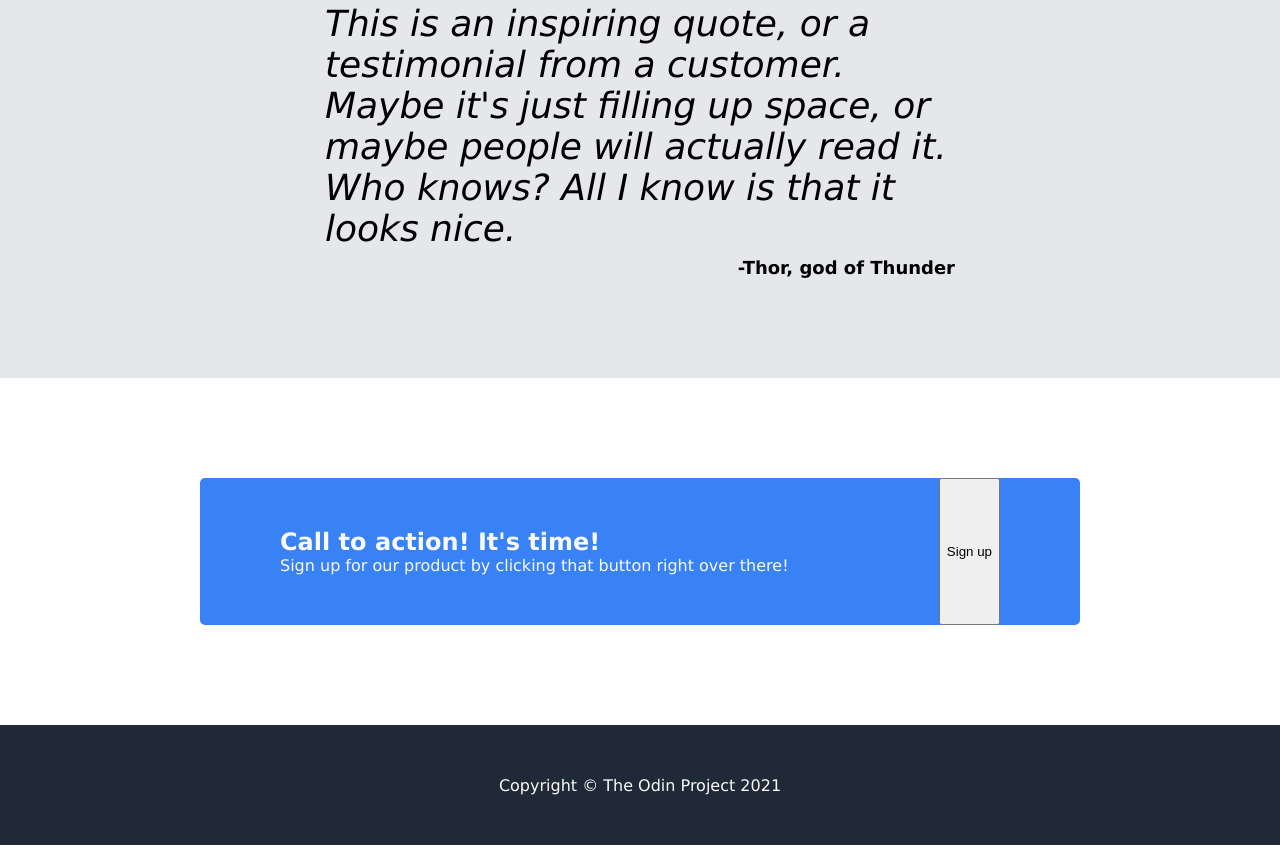
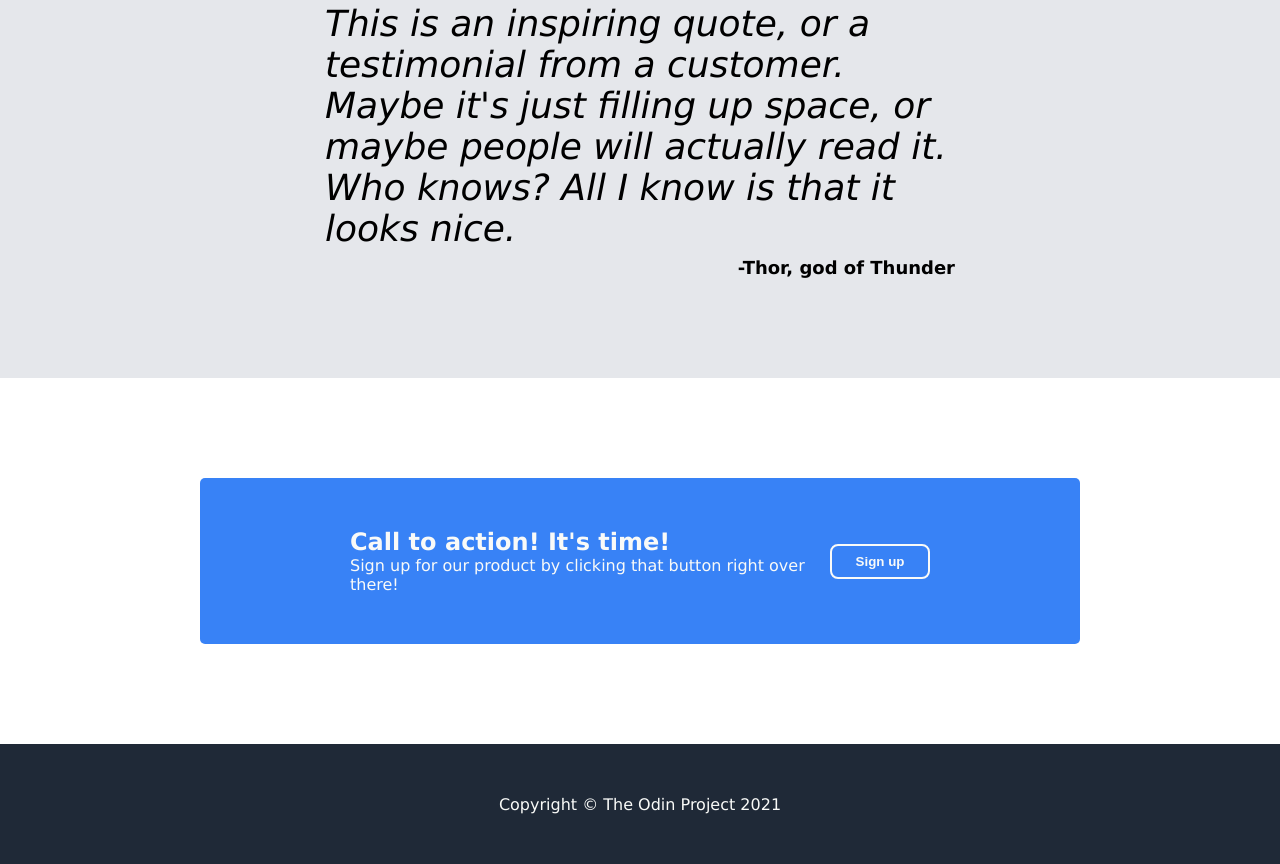
Before and after one commit to SoldierofGod29/odin-landingpage, a plain HTML site: page index.html in a window 1280 px wide. Shown: the part 1148-2012 px from the top of the page. Drawn offline with Linux system fonts and the light colour scheme.

Commit message:
Add justify and align signup button center; and change the font styles, color, button size, and border style for signup button

```diff
--- a/style.css
+++ b/style.css
@@ -57,6 +57,7 @@ body {
     color: #f9faf8;
     font-weight: 700;
     background-color: #3882f6;
+    border-style: solid;
     border-radius: 8px;
     width: 100px;
     height: 35px;
@@ -81,6 +82,7 @@ body {
     display: flex;
     color: #f9faf8;
     font-size: 24px;
+    font-weight: bold;
     align-items: center;
 }
 
@@ -205,7 +207,7 @@ a {
     display: flex;
     flex-direction: column;
     justify-content: center;
-    padding-left: 80px;
+    padding-left: 150px;
 }
 
 .signup-body > h4 {
@@ -226,7 +228,20 @@ a {
 
 .signup-button {
     display: flex;
-    padding-right: 80px;
+    padding-right: 150px;
+    justify-content: center;
+    align-items: center;
+}
+
+.signup-button > button {
+    color: #f9faf8;
+    font-weight: 700;
+    background-color: #3882f6;
+    border-style: solid;
+    border-color: #f9faf8;
+    border-radius: 8px;
+    width: 100px;
+    height: 35px;
 }
 
 .footer {
```
